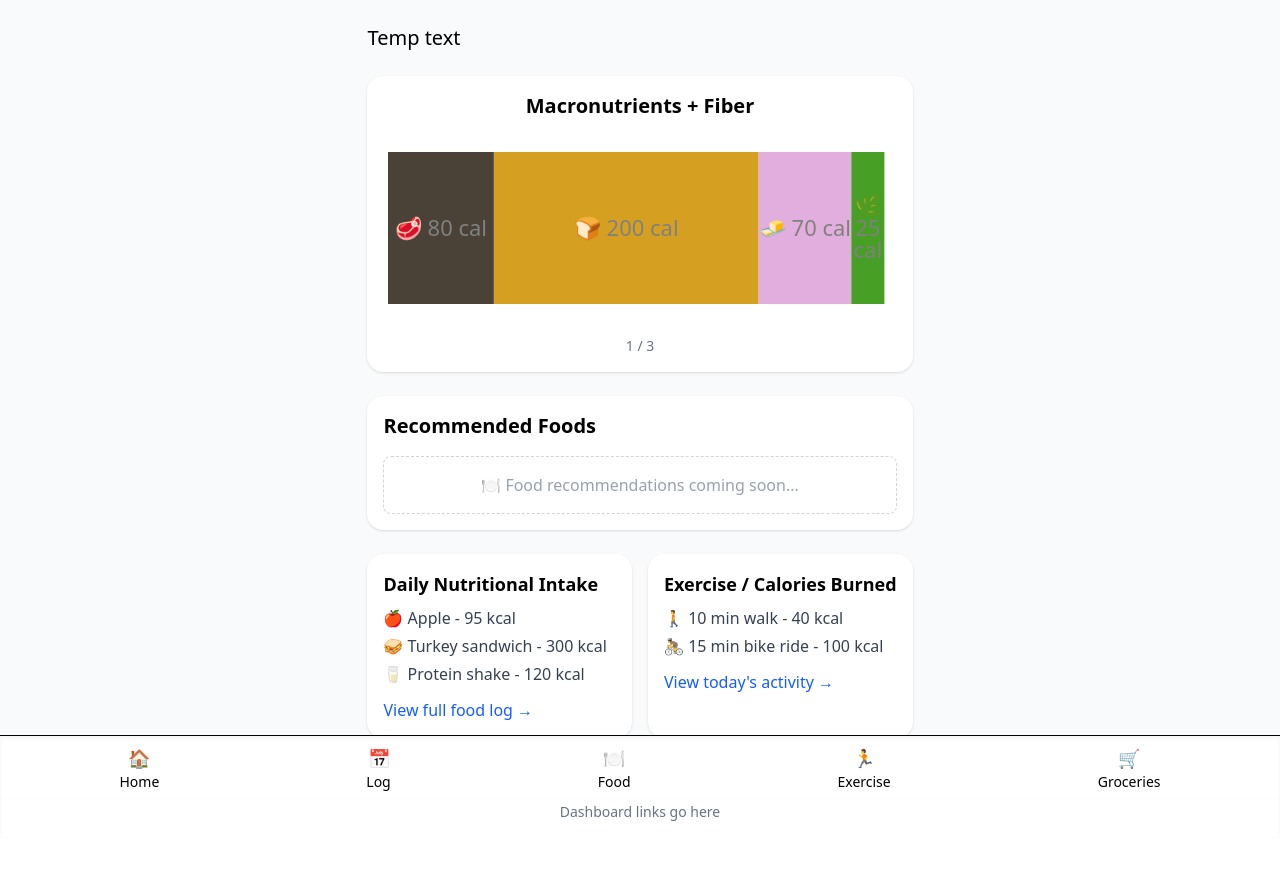
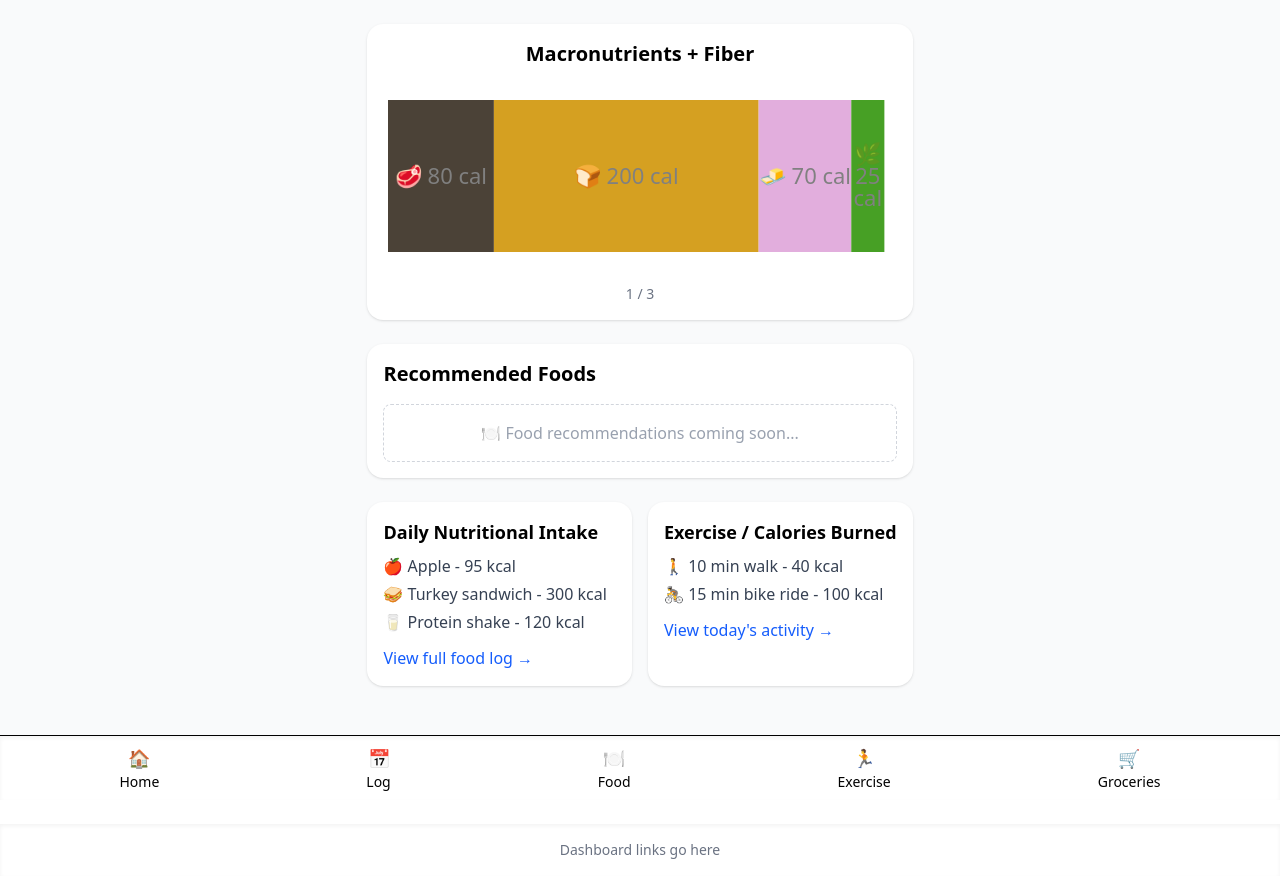
Before and after one commit to Sharif15/Nutritional_health_app, a Next.js app: page / in a window 1280 px wide. Before the commit the page ends 838 px from the top, so only its background shows below. Built offline with nearby package versions, Linux system fonts and the light colour scheme.

Commit message:
Changed navbar to be on layout. Fixed links for navbar

```diff
--- a/src/app/components/Navbar.tsx
+++ b/src/app/components/Navbar.tsx
@@ -3,10 +3,10 @@ import Link from "next/link";
 
 const links = [
   { href: "/", label: "Home", icon: "🏠" },
-  { href: "/log", label: "Log", icon: "📅" },
+  { href: "/logs", label: "Log", icon: "📅" },
   { href: "/food_tracking", label: "Food", icon: "🍽️" },
-  { href: "/exercise_tracking", label: "Exercise", icon: "🏃" },
-  { href: "/groceries", label: "Groceries", icon: "🛒" },
+  { href: "/excercise_tracking", label: "Exercise", icon: "🏃" },
+  { href: "/groceries_list", label: "Groceries", icon: "🛒" },
 ];
 
 export default function Navbar() {
--- a/src/app/layout.tsx
+++ b/src/app/layout.tsx
@@ -1,4 +1,5 @@
 import type { Metadata } from "next";
+import Navbar from "@/app/components/Navbar"
 import "./globals.css";
 
 export const metadata: Metadata = {
@@ -17,6 +18,11 @@ export default function RootLayout({
         className={`antialiased`}
       >
         {children}
+
+      <footer className="bg-white shadow-inner p-4 mt-6">
+        {<Navbar />}
+        <div className="text-center text-sm text-gray-500">Dashboard links go here</div>
+      </footer>
       </body>
     </html>
   );
--- a/src/app/page.tsx
+++ b/src/app/page.tsx
@@ -9,9 +9,6 @@ export default function Home() {
     <div className="min-h-screen flex flex-col bg-gray-50">
       <main className="flex-grow px-4 py-6 space-y-6 max-w-5xl mx-auto">
         {/* Placeholder or hero */}
-        <section>
-          <p className="text-xl font-medium">Temp text</p>
-        </section>
 
         {/* Your visual bar graph (NutritionBars component placeholder) */}
         { <NutritionBars /> }
@@ -51,10 +48,6 @@ export default function Home() {
         </section>
       </main>
 
-      <footer className="bg-white shadow-inner p-4 mt-6">
-        {<Navbar />}
-        <div className="text-center text-sm text-gray-500">Dashboard links go here</div>
-      </footer>
     </div>
   );
 }
```
